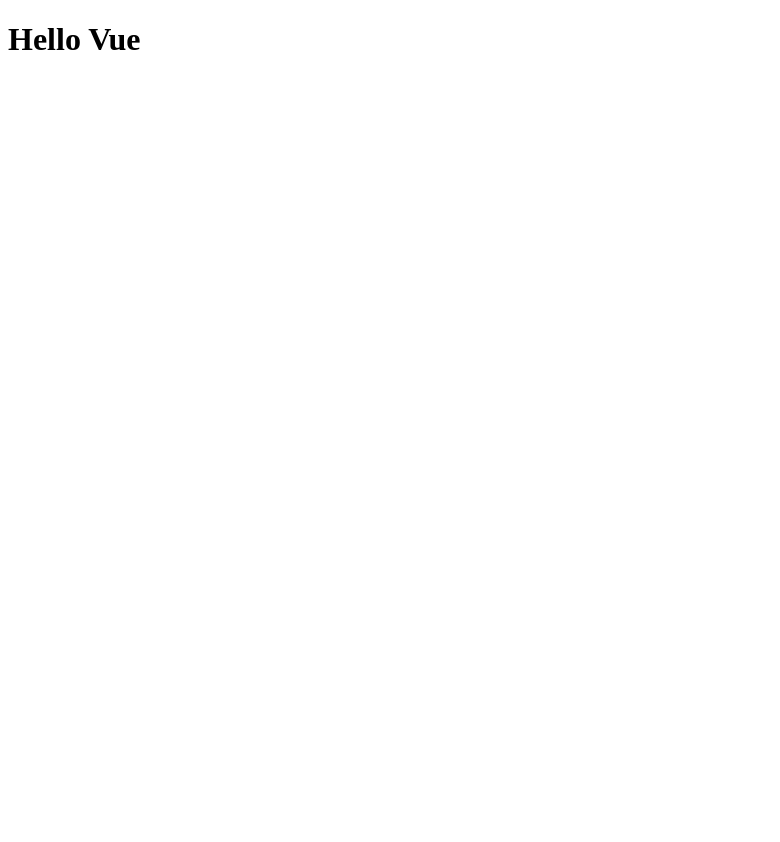
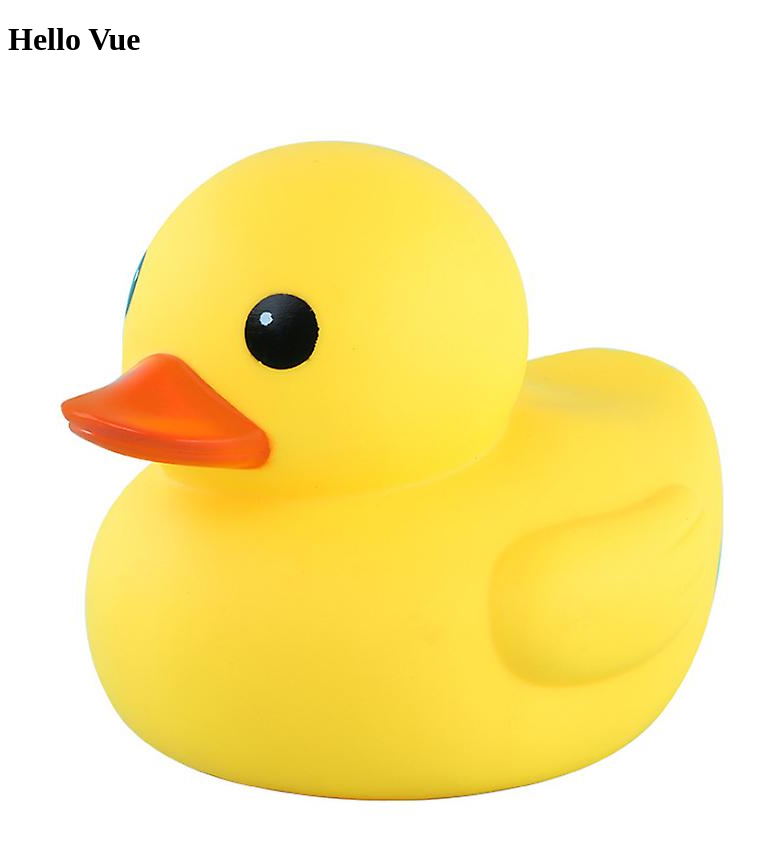
Before and after one commit to fraberret/vue-hello, a plain HTML site: page index.html in a window 1280 px wide. Shown: the whole page, without its empty margins (0-780 px from the left). Before the commit the page ends 800 px from the top, so only its background shows below. Drawn offline with nearby package versions, Linux system fonts and the light colour scheme.

Commit message:
add image on DOM (bonus)

```diff
--- a/app.js
+++ b/app.js
@@ -5,7 +5,8 @@
 createApp({
     data(){
         return{
-            message : 'Hello Vue'
+            message : 'Hello Vue',
+            image: './img/rubber_duck.jpeg'
         }
     }
 }).mount('#app')
--- a/index.html
+++ b/index.html
@@ -8,6 +8,7 @@
 <body>
     <div id="app">
         <h1>{{message}}</h1>
+        <img v-bind:src="image" alt="">
     </div>
     <script src="https://unpkg.com/vue@3/dist/vue.global.js"></script>
     <script src="./app.js"></script>
```
Also changed, not shown: img/rubber_duck.jpeg (added).
